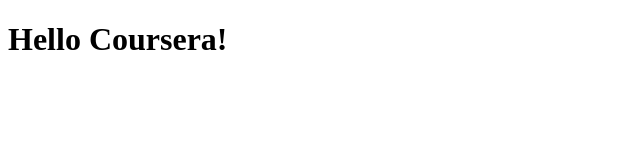
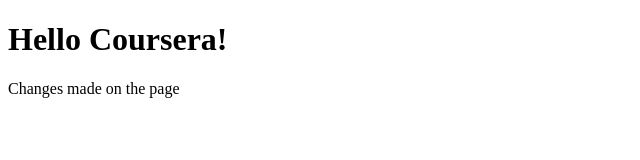
Before and after one commit to igabirondo16/HTML_course, a plain HTML site: page index.html in a window 1280 px wide. Shown: the whole page, without its empty margins (0-640 px from the left). Drawn offline with Linux system fonts and the light colour scheme.

Commit message:
Minor changes on index.html

```diff
--- a/index.html
+++ b/index.html
@@ -8,5 +8,6 @@
 </head>
 <body>
     <h1>Hello Coursera!</h1>
+    <p>Changes made on the page</p>
 </body>
 </html>
```
